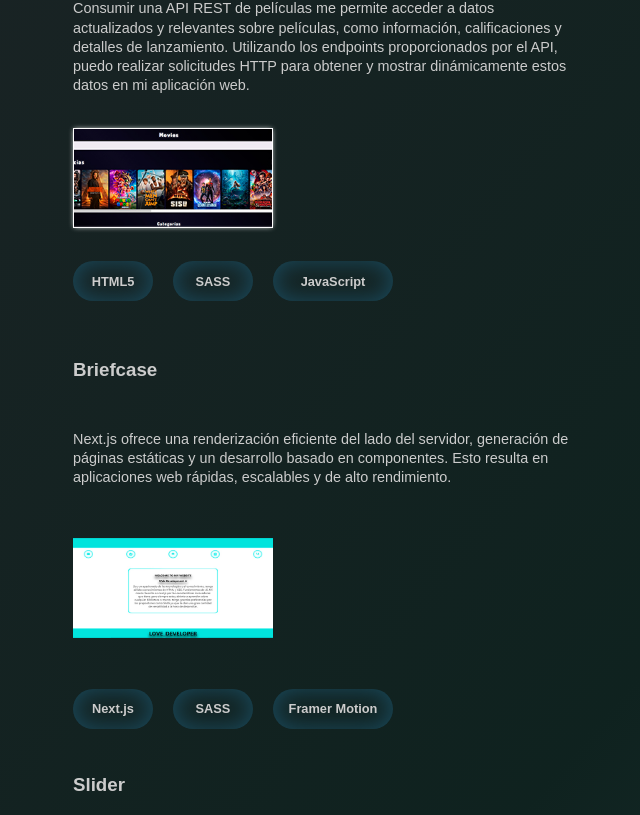
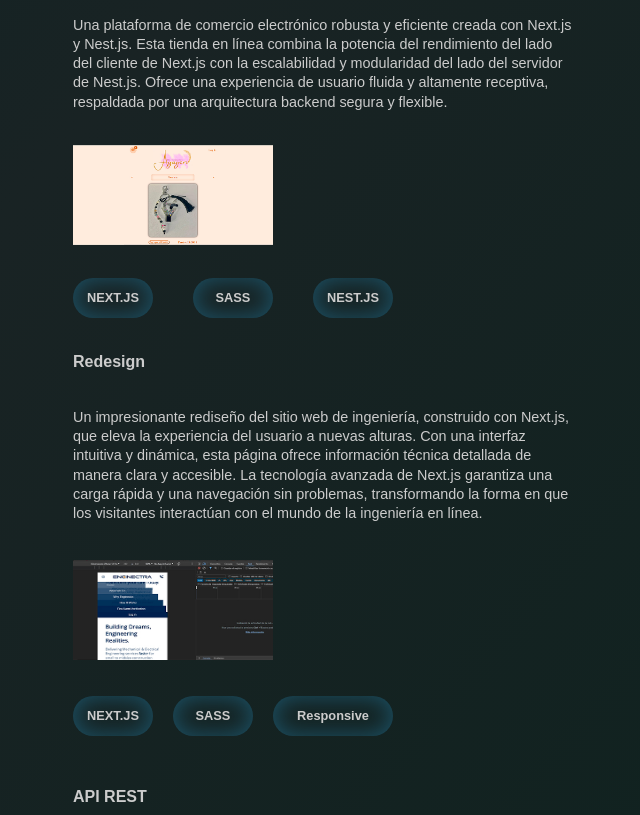
Before and after one commit to joseluiscodesk8/hoja, a Next.js app: page / in a window 1280 px wide. Shown: the part 1165-1980 px from the top of the page, without its empty margins (317-957 px from the left). Built offline with nearby package versions, Linux system fonts and the light colour scheme.

Commit message:
updateother

```diff
--- a/src/component/Proyectos.jsx
+++ b/src/component/Proyectos.jsx
@@ -22,6 +22,11 @@ const Proyectos = () => {
       threshold: 0,
     });
 
+    const agagem = document.querySelector(`.${styles.agagem}`);
+    if (agagem) {
+      observer.observe(agagem);
+    }
+
     const api = document.querySelector(`.${styles.api}`);
     if (api) {
       observer.observe(api);
@@ -43,6 +48,9 @@ const Proyectos = () => {
     }
 
     return () => {
+      if (agagem) {
+        observer.unobserve(agagem);
+      }
       if (api) {
         observer.unobserve(api);
       }
@@ -62,6 +70,48 @@ const Proyectos = () => {
     <>
       <section className={`${styles.proyectos}`}>
         <h2>Proyectos</h2>
+
+        <section className={`${styles.agagem} ${styles.scroollHidden}`}>
+          <b></b>
+          <h4>e-Commerce</h4>
+          <p>
+          Una plataforma de comercio electrónico robusta y eficiente creada con Next.js y Nest.js. Esta tienda en línea combina la potencia del rendimiento del lado del cliente de Next.js con la escalabilidad y modularidad del lado del servidor de Nest.js. Ofrece una experiencia de usuario fluida y altamente receptiva, respaldada por una arquitectura backend segura y flexible.
+          </p>
+          <figure>
+            <Link
+              href={"https://agagem.vercel.app/"}
+              target="_blank"
+            >
+              <Image src="/agagem.jpg" width={200} height={100} alt="img" />
+            </Link>
+          </figure>
+          <div className={styles.container_icon}>
+            <div className={styles.icon}>NEXT.JS</div>
+            <div className={styles.icon}>SASS</div>
+            <div className={styles.icon}>NEST.JS</div>
+          </div>
+        </section>
+
+        <section className={`${styles.engie} ${styles.scroollHidden}`}>
+          <h4>Redesign</h4>
+          <p>
+          Un impresionante rediseño del sitio web de ingeniería, construido con Next.js, que eleva la experiencia del usuario a nuevas alturas. Con una interfaz intuitiva y dinámica, esta página ofrece información técnica detallada de manera clara y accesible. La tecnología avanzada de Next.js garantiza una carga rápida y una navegación sin problemas, transformando la forma en que los visitantes interactúan con el mundo de la ingeniería en línea.
+          </p>
+          <figure>
+            <Link
+              href={"https://engineer-seven.vercel.app/"}
+              target="_blank"
+            >
+              <Image src="/engie.jpg" width={200} height={100} alt="img" />
+            </Link>
+          </figure>
+          <div className={styles.container_icon}>
+            <div className={styles.icon}>NEXT.JS</div>
+            <div className={styles.icon}>SASS</div>
+            <div className={styles.icon_js}>Responsive</div>
+          </div>
+        </section>
+
         <section className={`${styles.api} ${styles.scroollHidden}`}>
           <h4>API REST</h4>
           <p>
--- a/src/styles/component/_Proyectos.scss
+++ b/src/styles/component/_Proyectos.scss
@@ -78,7 +78,7 @@
 
   & .briefcase,
   .slider,
-  .faster {
+  .faster, .agagem, .engie {
     display: flex;
     flex-direction: column;
     justify-content: space-around;
```
Also changed, not shown: public/agagem.jpg (added), public/engie.jpg (added).
